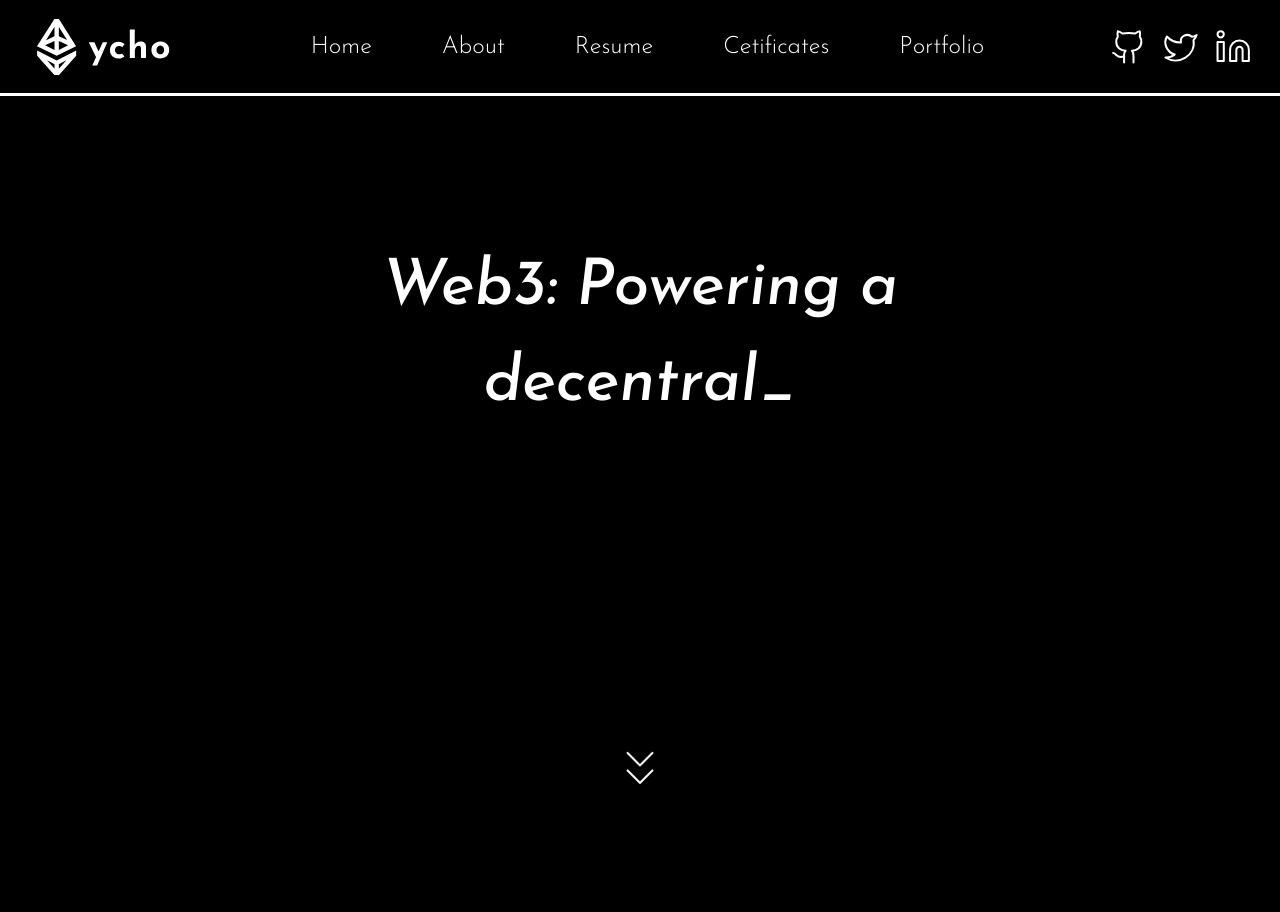
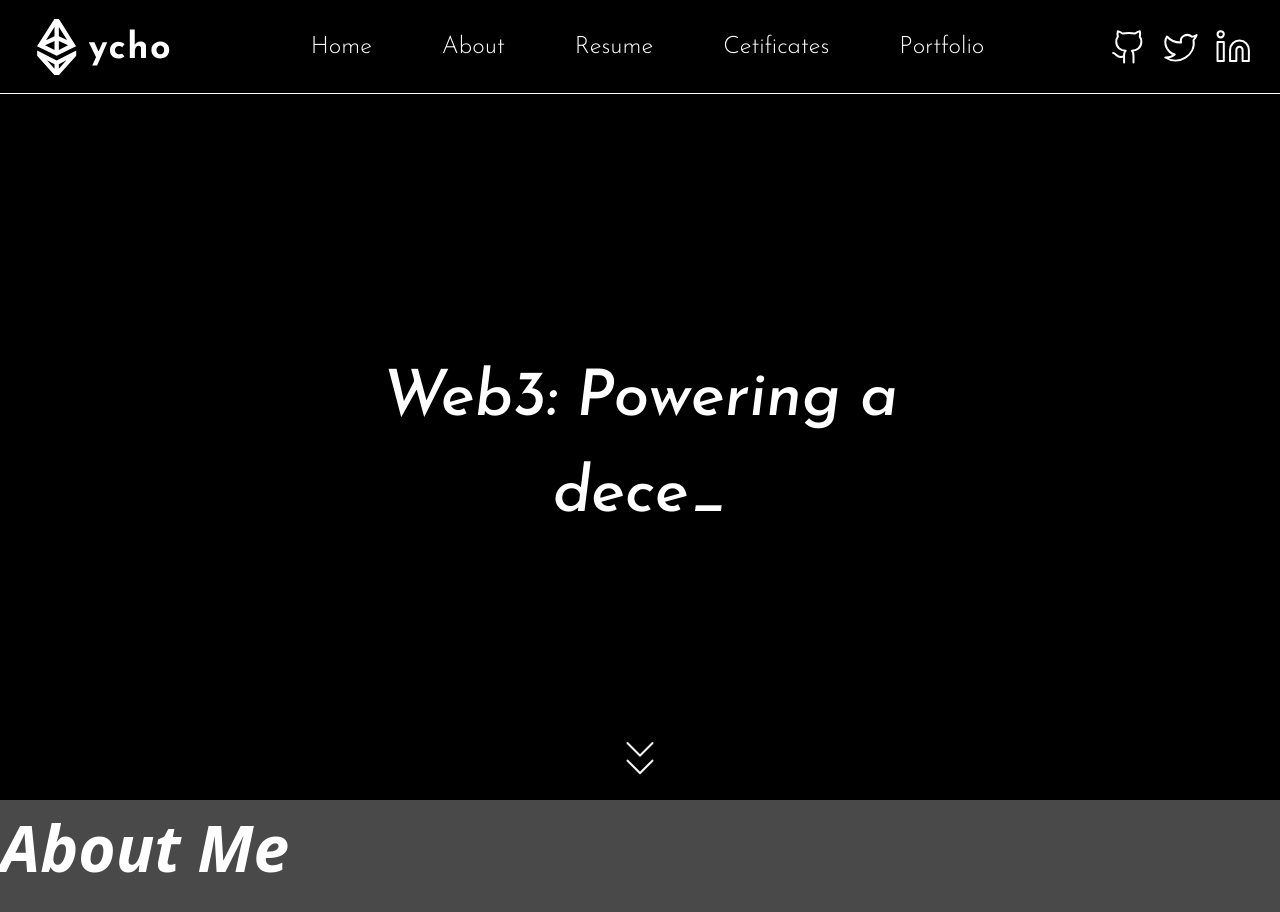
Before and after one commit to vladislqv/portfolio, a React (Vite) app: page / in a window 1280 px wide. Shown: the top 912 px of the page. Before the commit the page ends 800 px from the top, so only its background shows below. Built offline with nearby package versions, Linux system fonts and the light colour scheme.

Commit message:
some fixes

```diff
--- a/src/App.tsx
+++ b/src/App.tsx
@@ -1,15 +1,19 @@
 import './App.css'
 import Header from "./components/Header.tsx"
 import Hero from "./components/Hero.tsx"
+import About from "./components/About.tsx";
 
 function App() {
 
-  return (
-    <>
-      <Header />
-      <Hero />
-    </>
-  )
+    return (
+        <>
+            <div className="flex flex-col h-screen">
+                <Header/>
+                    <Hero/>
+            </div>
+            <About/>
+        </>
+    )
 }
 
 export default App
--- /dev/null
+++ b/src/components/About.tsx
@@ -0,0 +1,15 @@
+function About() {
+    return (
+        <div className="bg-[#494949] h-screen">
+            <div className="container mx-auto">
+                <h1 className="text-[64px] font-bold italic">About Me</h1>
+                <div className="flex">
+                    <div className=""></div>
+                    <div className=""></div>
+                </div>
+            </div>
+        </div>
+    )
+}
+
+export default About;
--- a/src/components/Header.tsx
+++ b/src/components/Header.tsx
@@ -6,7 +6,7 @@ import linkedin from "../assets/linkedin.svg"
 function Header() {
     return(
         <>
-        <div className="flex justify-between w-screen px-7 py-1 max-h-[98px] border-b-[3px] border-white">
+        <div className="flex justify-between px-7 py-1 max-h-[98px] border-b-[1.5px] border-white container mx-auto">
             <img className="" src={logo} />
             <div className="nav-links flex items-center justify-center gap-[70px] font-main font-light">
                     <a className="hover:text-[#FF5D73] transition-all">Home</a>
--- a/src/components/Hero.tsx
+++ b/src/components/Hero.tsx
@@ -1,9 +1,9 @@
-import { useState, useEffect } from "react"
+import {useState, useEffect} from "react"
 import downArrow from "../assets/chevrons-down.svg"
 
 function Hero() {
 
-    const quotes:string[] = [
+    const quotes: string[] = [
         "Web3: Powering a  decentralized future one byte at a time.",
         "From centralized systems to Web3: Navigating the next chapter of the digital age.",
         "Reimagining the fabric of the internet with Web3's decentralized weave.",
@@ -12,7 +12,6 @@ function Hero() {
         "Web3: Bridging individuality and connectivity in the digital age"
     ]
 
-
     interface Props {
         quotes: string[];
         typingSpeed?: number;
@@ -20,10 +19,10 @@ function Hero() {
     }
 
     const TypingEffect = ({
-        quotes,
-        typingSpeed = 100,
-        delayBetweenQuotes = 2000
-    } : Props) => {
+                              quotes,
+                              typingSpeed = 100,
+                              delayBetweenQuotes = 2000
+                          }: Props) => {
         const [currentQuoteIndex, setCurrentQuoteIndex] = useState(0);
         const [displayedText, setDisplayedText] = useState('');
         const [charIndex, setCharIndex] = useState(0);
@@ -60,11 +59,11 @@ function Hero() {
     }
 
 
-
     return (
-        <div className="relative w-screen h-[60vh] flex justify-center items-center text-[64px] text-center font-main px-[25%] font-500 italic">
-        <TypingEffect quotes={quotes} typingSpeed={50} delayBetweenQuotes={1000} />
-            <img className="absolute bottom-[-14rem] animate-bounce" src={downArrow} />
+        <div
+            className="grow w-screen flex items-center justify-center text-[64px] text-center font-main px-[25%] font-500 italic">
+            <TypingEffect quotes={quotes} typingSpeed={50} delayBetweenQuotes={1000}/>
+            <img className="absolute bottom-0 animate-bounce" src={downArrow} alt="" />
         </div>
     )
 }
```
